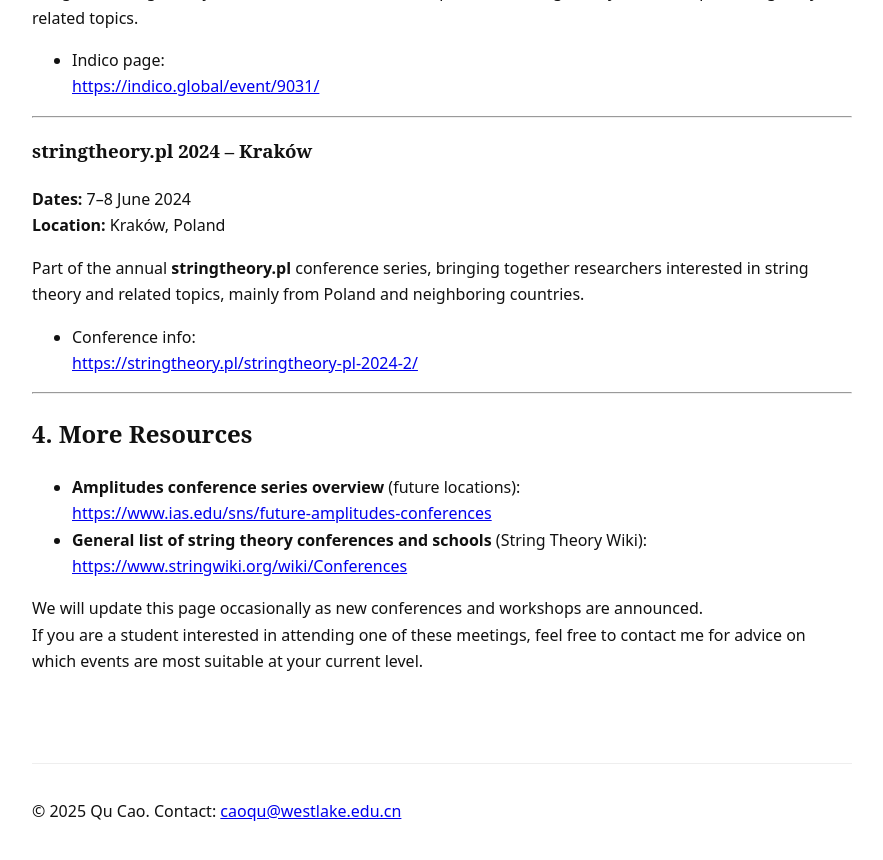
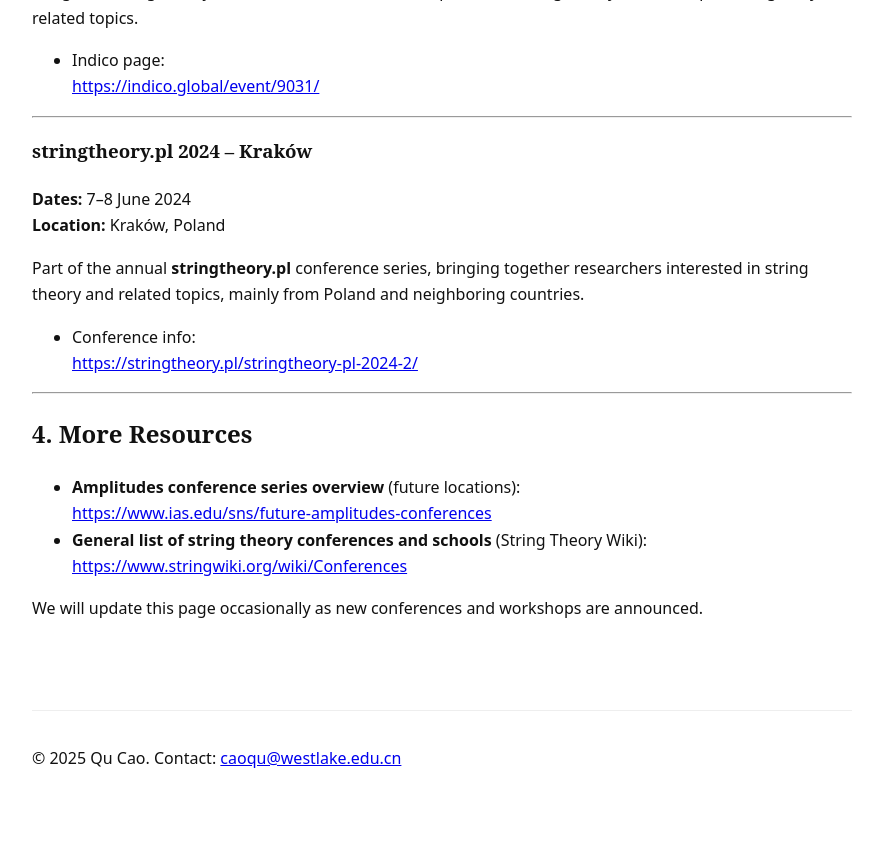
Before and after one commit to QuantumQ1/quantumq1.github.io, a Jekyll site: the page built from conferences.md, in a window 1280 px wide and 900 px high, scrolled down 2947 px. Shown: the top 860 px of the window, without its empty margins (198-1081 px from the left). Built offline with Jekyll 4.4.1, drawn with Linux system fonts in a browser that asks for light colours.

Commit message:
Update conferences.md

```diff
--- a/conferences.md
+++ b/conferences.md
@@ -138,4 +138,3 @@ Part of the annual **stringtheory.pl** conference series, bringing together rese
   <https://www.stringwiki.org/wiki/Conferences>
 
 We will update this page occasionally as new conferences and workshops are announced.
-If you are a student interested in attending one of these meetings, feel free to contact me for advice on which events are most suitable at your current level.
```
